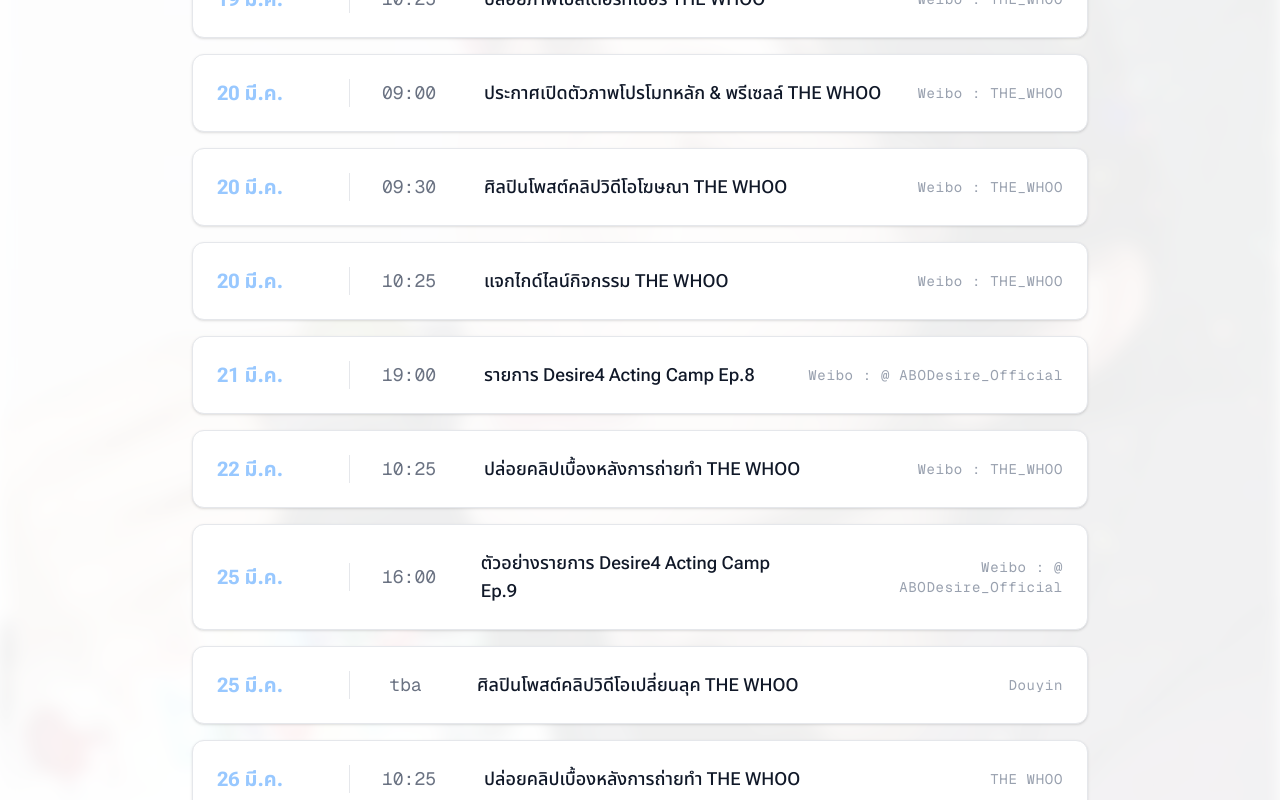
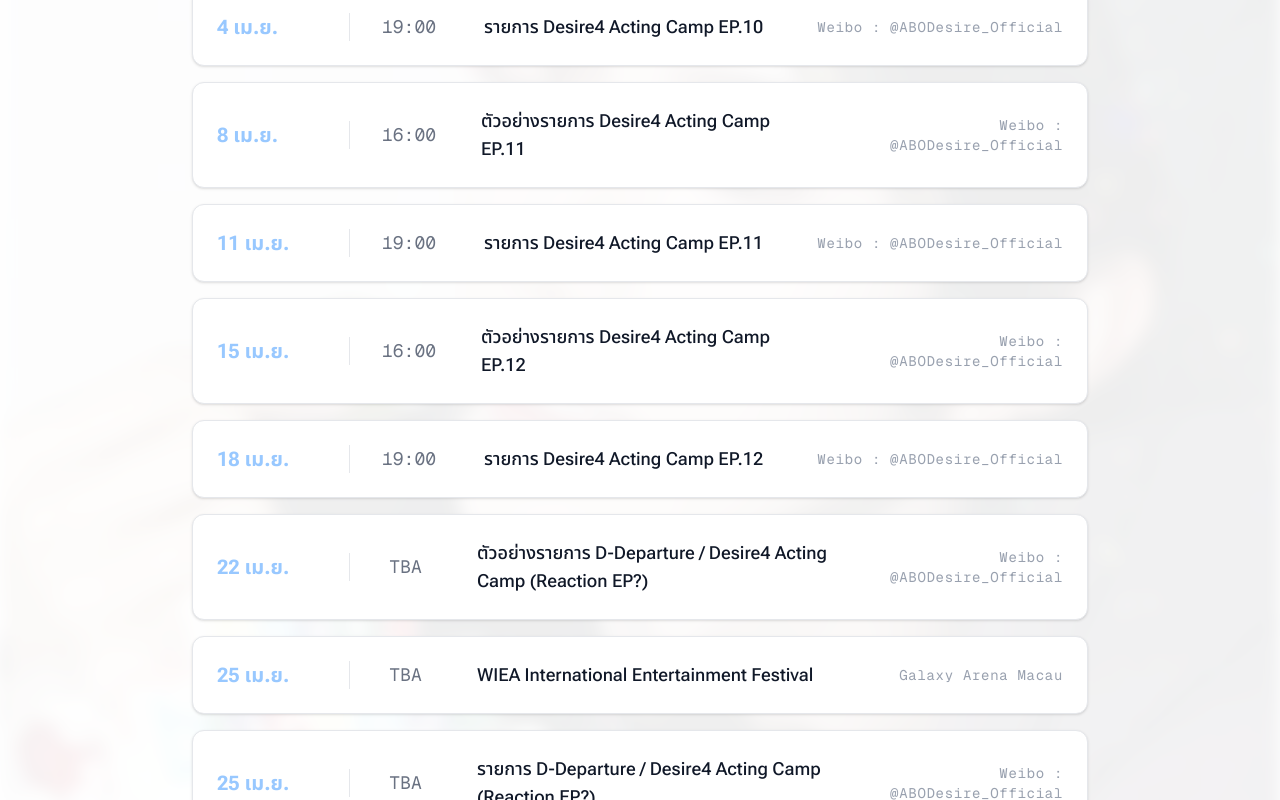
Before and after one commit to netdy/huangxing, a Next.js app: page / in a window 1280 px wide. Shown: the part 6400-7200 px from the top of the page. Built offline with nearby package versions, Linux system fonts and the light colour scheme.

Commit message:
update xing schedule

```diff
--- a/app/components/Schedule.tsx
+++ b/app/components/Schedule.tsx
@@ -5,76 +5,70 @@ import { useLanguage } from '../context/LanguageContext';
 
 const scheduleData = [
   {
-    date: { en: '18 MAR', th: '18 มี.ค.' },
-    time: '10:25',
-    event: { en: 'Teaser Poster Release [THE WHOO]', th: 'ปล่อยภาพโปสเตอร์ทีเซอร์ THE WHOO' },
-    location: 'Weibo : THE_WHOO'
+    date: { en: '1 APR', th: '1 เม.ย.' },
+    time: '16:00',
+    event: { en: 'Desire4 Acting Camp EP.10 Teaser', th: 'ตัวอย่างรายการ Desire4 Acting Camp EP.10' },
+    location: 'Weibo : @ABODesire_Official'
   },
   {
-    date: { en: '18 MAR', th: '18 มี.ค.' },
-    time: '16:00',
-    event: { en: 'Desire4 Acting Camp Ep.8 Teaser', th: 'ตัวอย่างรายการ Desire4 Acting Camp Ep.8' },
-    location: 'Weibo : \n@ ABODesire_Official'
+    date: { en: '2 APR', th: '2 เม.ย.' },
+    time: '10:25',
+    event: { en: 'Creative Greeting Video Release [ELIOT HUANG x THE WHOO]', th: 'ปล่อยคลิปวิดีโอทักทายสุดครีเอทีฟ [ELIOT HUANG x THE WHOO]' },
+    location: '-'
   },
   {
-    date: { en: '19 MAR', th: '19 มี.ค.' },
-    time: '10:25',
-    event: { en: 'Teaser Poster Release [THE WHOO]', th: 'ปล่อยภาพโปสเตอร์ทีเซอร์ THE WHOO' },
-    location: 'Weibo : THE_WHOO'
+    date: { en: '4 APR', th: '4 เม.ย.' },
+    time: '19:00',
+    event: { en: 'Desire4 Acting Camp EP.10', th: 'รายการ Desire4 Acting Camp EP.10' },
+    location: 'Weibo : @ABODesire_Official'
   },
   {
-    date: { en: '20 MAR', th: '20 มี.ค.' },
-    time: '09:00',
-    event: { en: 'Official Promo & Presale [THE WHOO]', th: 'ประกาศเปิดตัวภาพโปรโมทหลัก & พรีเซลล์ THE WHOO' },
-    location: 'Weibo : THE_WHOO'
+    date: { en: '8 APR', th: '8 เม.ย.' },
+    time: '16:00',
+    event: { en: 'Desire4 Acting Camp EP.11 Teaser', th: 'ตัวอย่างรายการ Desire4 Acting Camp EP.11' },
+    location: 'Weibo : @ABODesire_Official'
   },
   {
-    date: { en: '20 MAR', th: '20 มี.ค.' },
-    time: '09:30',
-    event: { en: 'Post Ad Video [THE WHOO]', th: 'ศิลปินโพสต์คลิปวิดีโอโฆษณา THE WHOO' },
-    location: 'Weibo : THE_WHOO'
+    date: { en: '11 APR', th: '11 เม.ย.' },
+    time: '19:00',
+    event: { en: 'Desire4 Acting Camp EP.11', th: 'รายการ Desire4 Acting Camp EP.11' },
+    location: 'Weibo : @ABODesire_Official'
   },
   {
-    date: { en: '20 MAR', th: '20 มี.ค.' },
-    time: '10:25',
-    event: { en: 'Activity Guidelines [THE WHOO]', th: 'แจกไกด์ไลน์กิจกรรม THE WHOO' },
-    location: 'Weibo : THE_WHOO'
+    date: { en: '15 APR', th: '15 เม.ย.' },
+    time: '16:00',
+    event: { en: 'Desire4 Acting Camp EP.12 Teaser', th: 'ตัวอย่างรายการ Desire4 Acting Camp EP.12' },
+    location: 'Weibo : @ABODesire_Official'
   },
   {
-    date: { en: '21 MAR', th: '21 มี.ค.' },
+    date: { en: '18 APR', th: '18 เม.ย.' },
     time: '19:00',
-    event: { en: 'Desire4 Acting Camp Ep.8', th: 'รายการ Desire4 Acting Camp Ep.8' },
-    location: 'Weibo : \n@ ABODesire_Official'
+    event: { en: 'Desire4 Acting Camp EP.12', th: 'รายการ Desire4 Acting Camp EP.12' },
+    location: 'Weibo : @ABODesire_Official'
   },
   {
-    date: { en: '22 MAR', th: '22 มี.ค.' },
-    time: '10:25',
-    event: { en: 'Behind The Scenes [THE WHOO]', th: 'ปล่อยคลิปเบื้องหลังการถ่ายทำ THE WHOO' },
-    location: 'Weibo : THE_WHOO'
+    date: { en: '22 APR', th: '22 เม.ย.' },
+    time: 'TBA',
+    event: { en: 'D-Departure / Desire4 Acting Camp (Reaction EP?) Teaser', th: 'ตัวอย่างรายการ D-Departure / Desire4 Acting Camp (Reaction EP?)' },
+    location: 'Weibo : @ABODesire_Official'
   },
   {
-    date: { en: '25 MAR', th: '25 มี.ค.' },
-    time: '16:00',
-    event: { en: 'Desire4 Acting Camp Ep.9 Teaser', th: 'ตัวอย่างรายการ Desire4 Acting Camp Ep.9' },
-    location: 'Weibo : \n@ ABODesire_Official'
+    date: { en: '25 APR', th: '25 เม.ย.' },
+    time: 'TBA',
+    event: { en: 'WIEA International Entertainment Festival', th: 'WIEA International Entertainment Festival' },
+    location: 'Galaxy Arena Macau'
   },
   {
-    date: { en: '25 MAR', th: '25 มี.ค.' },
-    time: 'tba',
-    event: { en: 'Transformation Video [THE WHOO]', th: 'ศิลปินโพสต์คลิปวิดีโอเปลี่ยนลุค THE WHOO' },
-    location: 'Douyin'
+    date: { en: '25 APR', th: '25 เม.ย.' },
+    time: 'TBA',
+    event: { en: 'D-Departure / Desire4 Acting Camp (Reaction EP?)', th: 'รายการ D-Departure / Desire4 Acting Camp (Reaction EP?)' },
+    location: 'Weibo : @ABODesire_Official'
   },
   {
-    date: { en: '26 MAR', th: '26 มี.ค.' },
-    time: '10:25',
-    event: { en: 'Behind The Scenes [THE WHOO]', th: 'ปล่อยคลิปเบื้องหลังการถ่ายทำ THE WHOO' },
-    location: 'THE WHOO'
-  },
-  {
-    date: { en: '28 MAR', th: '28 มี.ค.' },
-    time: '19:00',
-    event: { en: 'Desire4 Acting Camp Ep.9', th: 'รายการ Desire4 Acting Camp Ep.9' },
-    location: 'Weibo : \n@ ABODesire_Official'
+    date: { en: '29 APR', th: '29 เม.ย.' },
+    time: 'TBA',
+    event: { en: 'Secret Vlog Teaser', th: 'ตัวอย่าง Vlog พิเศษ (Secret Vlog)' },
+    location: 'TBA'
   },
 ];
 
```
